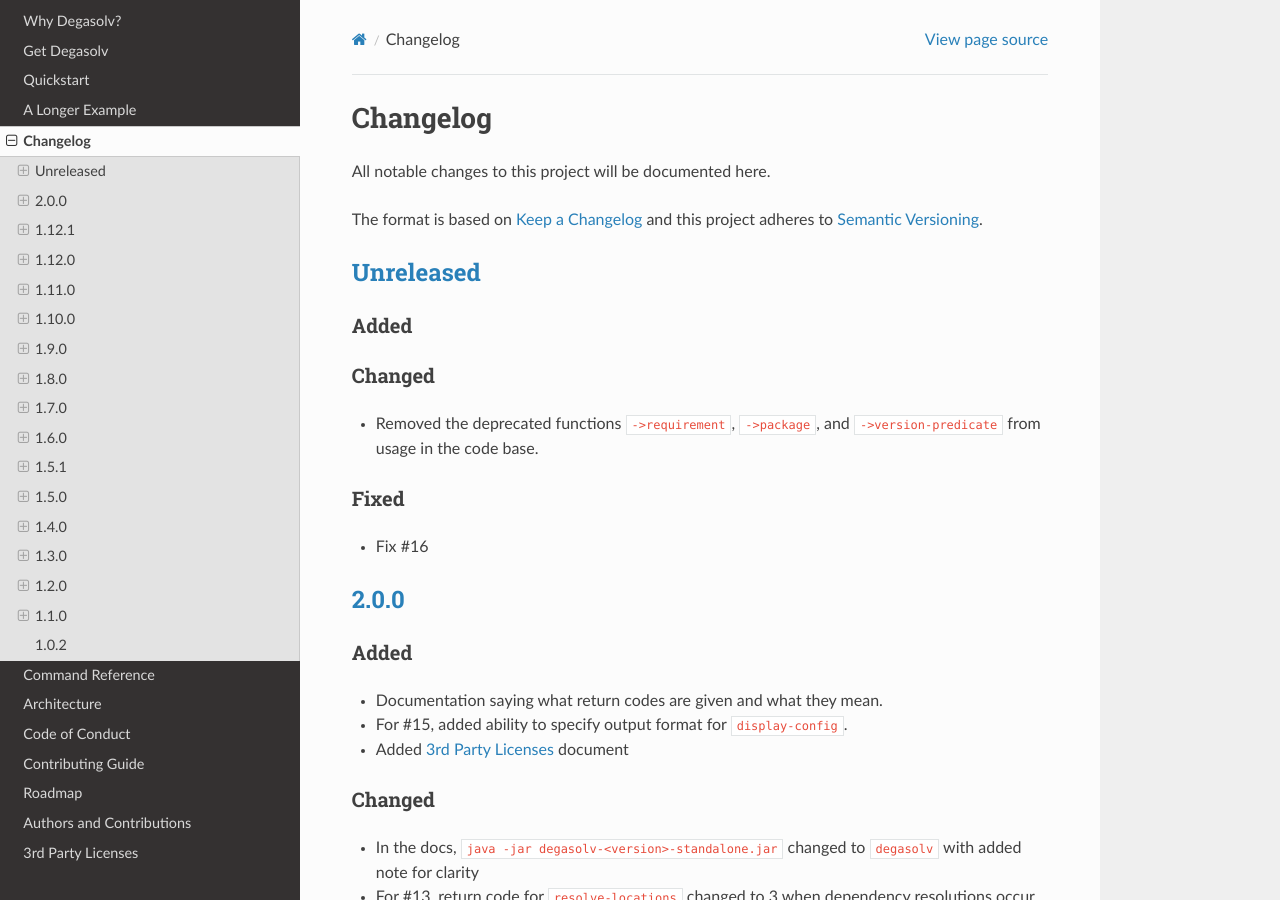
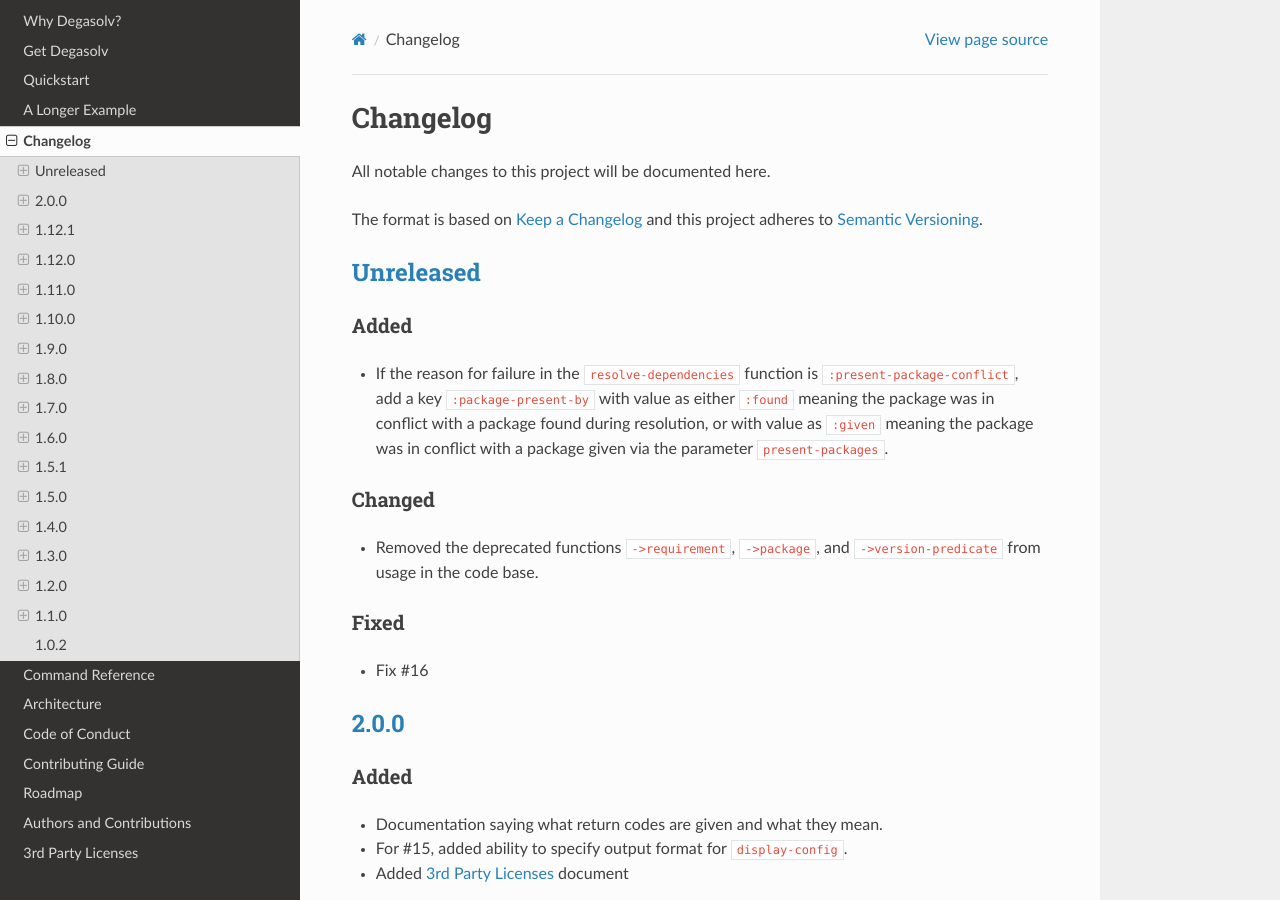
Before and after one commit to djhaskin987/degasolv, a Sphinx documentation site: the page built from docs/changelog.rst, in a window 1280 px wide and 900 px high. Built offline with Sphinx 7.4.7 and the Read the Docs theme 2.0.0, drawn with Linux system fonts in a browser that asks for light colours.

```diff
--- a/docs/changelog.rst
+++ b/docs/changelog.rst
@@ -17,10 +17,17 @@ and this project adheres to `Semantic Versioning`_.
 Added
 +++++
 
+- If the reason for failure in the ``resolve-dependencies`` function
+  is ``:present-package-conflict``, add a key ``:package-present-by`` with
+  value as either ``:found`` meaning the package was in conflict with a package
+  found during resolution, or with value as ``:given`` meaning the package
+  was in conflict with a package given via the parameter ``present-packages``.
+
 Changed
 +++++++
 
-- Removed the deprecated functions ``->requirement``, ``->package``, and ``->version-predicate`` from usage in the code base.
+- Removed the deprecated functions ``->requirement``, ``->package``, and
+  ``->version-predicate`` from usage in the code base.
 
 Fixed
 +++++
```
Also changed, not shown: docs/roadmap.rst (+17 -4 lines).
